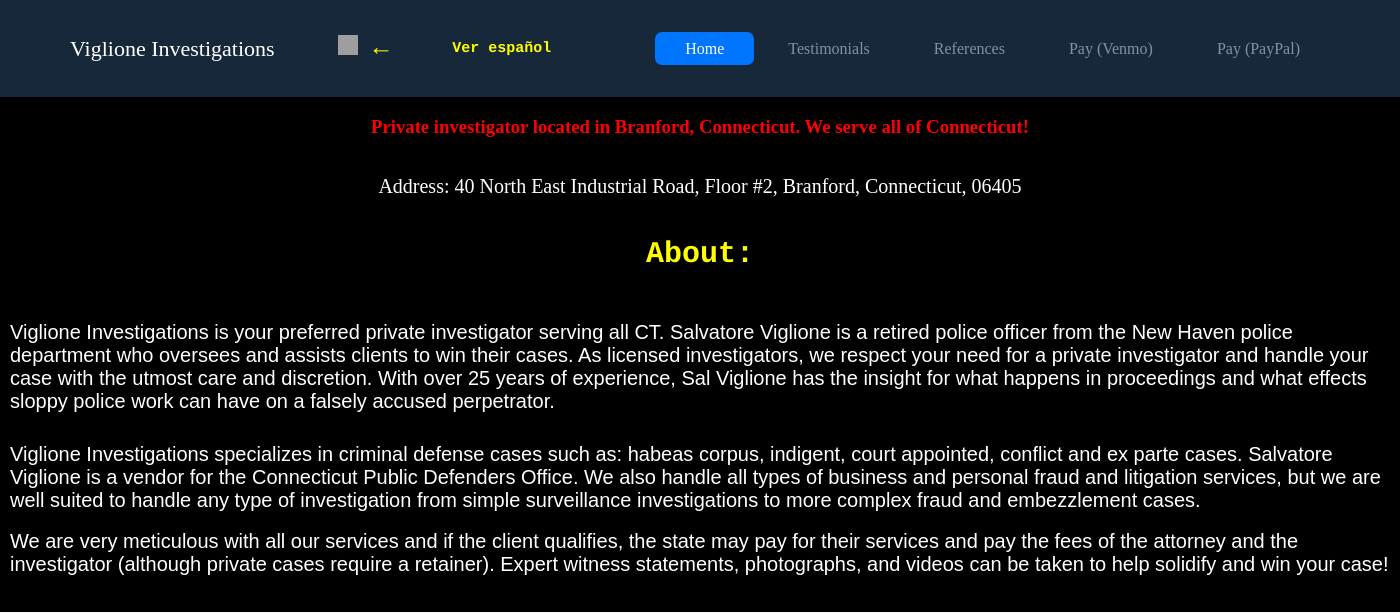
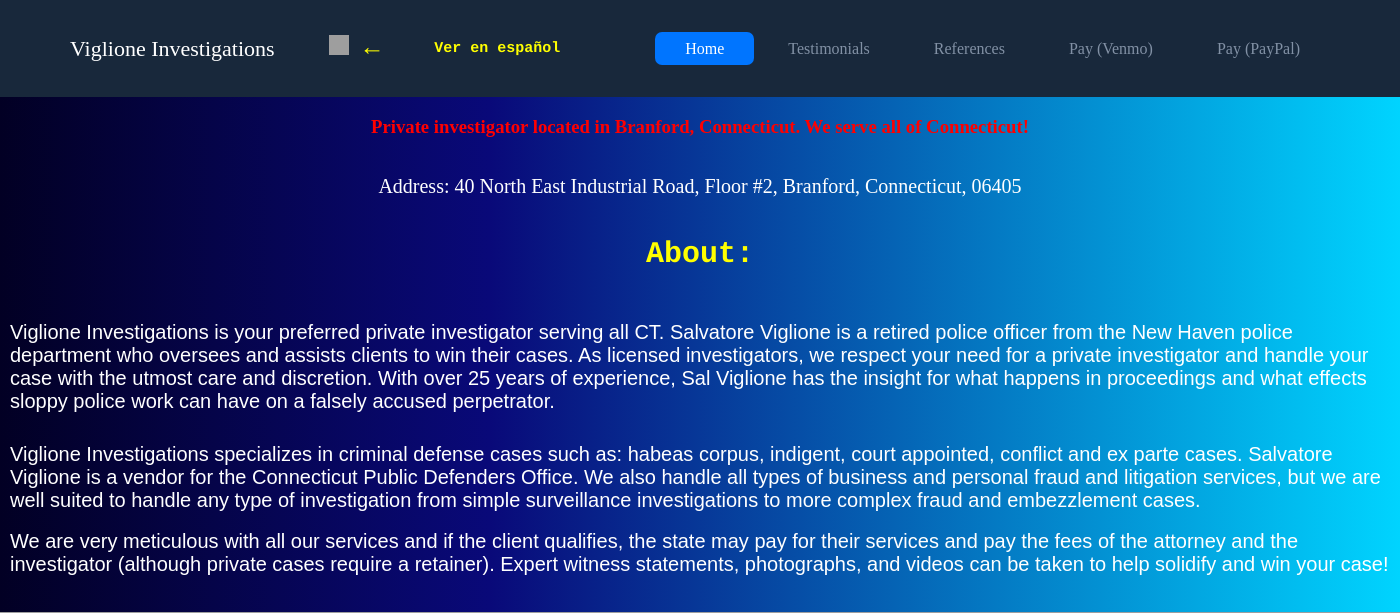
Before and after one commit to ViggoMode2021/Viglione_Investigations, a Django app: template blog/templates/home.html in a window 1400 px wide. Shown: the top 613 px of the page. Run offline with Django 3.2, Linux system fonts and the light colour scheme; the template is opened without the code that fills it, so the values that code supplies are empty; some libraries are stand-ins or nearby versions; some web fonts are replaced; grey boxes are pictures that could not be loaded.

Commit message:
Add files via upload

```diff
--- a/blog/templates/home.html
+++ b/blog/templates/home.html
@@ -15,7 +15,8 @@
   margin: 0;
   padding: 0;
   font-family: vazir;
-  background: #132a13;
+  background: rgb(2,0,36);
+  background: linear-gradient(90deg, rgba(2,0,36,1) 0%, rgba(9,9,121,1) 35%, rgba(0,212,255,1) 100%);
 }
 
 p {
@@ -309,7 +310,7 @@
   </head>
 <nav>
         <div class="logo">Viglione Investigations</div>
- <a href="{% url 'blog-home_spanish' %}"><img src="https://imgs.search.brave.com/eXxv3HDY4_ZXV3fclTODesLMisl4h86H2hvM52yHLA8/rs:fit:1200:1200:1/g:ce/aHR0cHM6Ly93YWxs/cGFwZXJjYXZlLmNv/bS93cC9UeW5XdEVK/LmpwZw" style="width:20px;height:20px;"></div><h7> ← </h7></a><h5>Ver español</h5>
+ <a href="{% url 'blog-home_spanish' %}"><img src="https://imgs.search.brave.com/eXxv3HDY4_ZXV3fclTODesLMisl4h86H2hvM52yHLA8/rs:fit:1200:1200:1/g:ce/aHR0cHM6Ly93YWxs/cGFwZXJjYXZlLmNv/bS93cC9UeW5XdEVK/LmpwZw" style="width:20px;height:20px;"></div><h7> ← </h7></a><h5>Ver en español</h5>
         <input type="checkbox" id="checkbox">
         <label for="checkbox" id="icon">
             <svg fill="none" stroke="currentColor" viewBox="0 0 24 24" xmlns="http://www.w3.org/2000/svg"><path stroke-linecap="round" stroke-linejoin="round" stroke-width="2" d="M4 6h16M4 12h16M4 18h16"></path></svg>
@@ -363,7 +364,7 @@
 <br><br>
 
 <div id = "fueled">
-<img src="static/images/Fueled.jpg"
+<img src="static/images/Fueled_2.jpg"
 width="1400"
      height="300"/>
   </div>
@@ -994,7 +995,7 @@
     <p>Call now (203) 871-9742:<br></p>
     <a href="tel:203-871-9742"><img src="/static/images/phone.png" style="width:42px;height:42px;"></a>
     <p>Fax # (203) 481-1668:<br></p>
-    <a href="Fax # (203) 481-1668"><img src="/static/images/fax.png" style="width:42px;height:42px;"></a><br>
+    <a href="tel:203-481-1668"><img src="/static/images/fax.png" style="width:42px;height:42px;"></a><br><br>
     <p>Facebook page:<br></p>
     <a href="https://www.facebook.com/Private-criminal-defense-investigations-1134345970053033/"><img src="/static/images/facebook.png" style="width:42px;height:42px;"></a>
   <hr class="solid">
--- a/blog/templates/home_spanish.html
+++ b/blog/templates/home_spanish.html
@@ -15,7 +15,8 @@
   margin: 0;
   padding: 0;
   font-family: vazir;
-  background: #132a13;
+  background: rgb(2,0,36);
+  background: linear-gradient(90deg, rgba(2,0,36,1) 0%, rgba(9,9,121,1) 35%, rgba(0,212,255,1) 100%);: #132a13;
 }
 
 p {
@@ -995,7 +996,7 @@
     <p>Llame ahora (203) 871-9742:<br></p>
     <a href="tel:203-871-9742"><img src="/static/images/phone.png" style="width:42px;height:42px;"></a>
     <p>Fax # (203) 481-1668:<br></p>
-    <a href="Fax # (203) 481-1668"><img src="/static/images/fax.png" style="width:42px;height:42px;"></a><br>
+    <a href="tel:203-481-1668"><img src="/static/images/fax.png" style="width:42px;height:42px;"></a><br>
     <p>Facebook:<br></p>
     <a href="https://www.facebook.com/Private-criminal-defense-investigations-1134345970053033/"><img src="/static/images/facebook.png" style="width:42px;height:42px;"></a>
   <hr class="solid">
--- a/blog/templates/testimonials.html
+++ b/blog/templates/testimonials.html
@@ -28,7 +28,8 @@
 
 body {
     height: 100vh;
-    background: #D7DDE5;
+    background: rgb(2,0,36);
+    background: linear-gradient(90deg, rgba(2,0,36,1) 0%, rgba(9,9,121,1) 35%, rgba(0,212,255,1) 100%);
     font-family: "Roboto", sans-serif;
 }
 
@@ -387,7 +388,7 @@
     <p>Call now (203) 871-9742:<br></p><br>
     <a href="tel:203-871-9742"><img src="/static/images/phone.png" style="width:42px;height:42px;"></a><br><br>
     <p>Fax # (203) 481-1668:<br></p><br>
-    <a href="Fax # (203) 481-1668"><img src="/static/images/fax.png" style="width:42px;height:42px;"></a><br><br>
+    <a href="tel:203-481-1668"><img src="/static/images/fax.png" style="width:42px;height:42px;"></a><br><br>
     <p>Facebook page:<br></p><br>
     <a href="https://www.facebook.com/Private-criminal-defense-investigations-1134345970053033/"><img src="/static/images/facebook.png" style="width:42px;height:42px;"></a><br><br>
   <hr class="solid"><br>
--- a/blog/templates/testimonials_spanish.html
+++ b/blog/templates/testimonials_spanish.html
@@ -32,7 +32,8 @@
 
 body {
     height: 100vh;
-    background: #D7DDE5;
+    background: rgb(2,0,36);
+    background: linear-gradient(90deg, rgba(2,0,36,1) 0%, rgba(9,9,121,1) 35%, rgba(0,212,255,1) 100%);
     font-family: "Roboto", sans-serif;
 }
 
@@ -390,7 +391,7 @@
     <p>Llame ahora (203) 871-9742:<br></p><br><br>
     <a href="tel:203-871-9742"><img src="/static/images/phone.png" style="width:42px;height:42px;"></a><br><br>
     <p>Fax # (203) 481-1668:<br></p><br><br>
-    <a href="Fax # (203) 481-1668"><img src="/static/images/fax.png" style="width:42px;height:42px;"></a><br><br><br>
+    <a href="tel:203-481-1668"><img src="/static/images/fax.png" style="width:42px;height:42px;"></a><br><br>
     <p>Facebook:<br></p><br><br>
     <a href="https://www.facebook.com/Private-criminal-defense-investigations-1134345970053033/"><img src="/static/images/facebook.png" style="width:42px;height:42px;"></a><br><br>
   <hr class="solid"><br><br>
```
Also changed, not shown: blog/templates/references.html (+5 -3 lines), blog/templates/references_spanish.html (+5 -3 lines).
